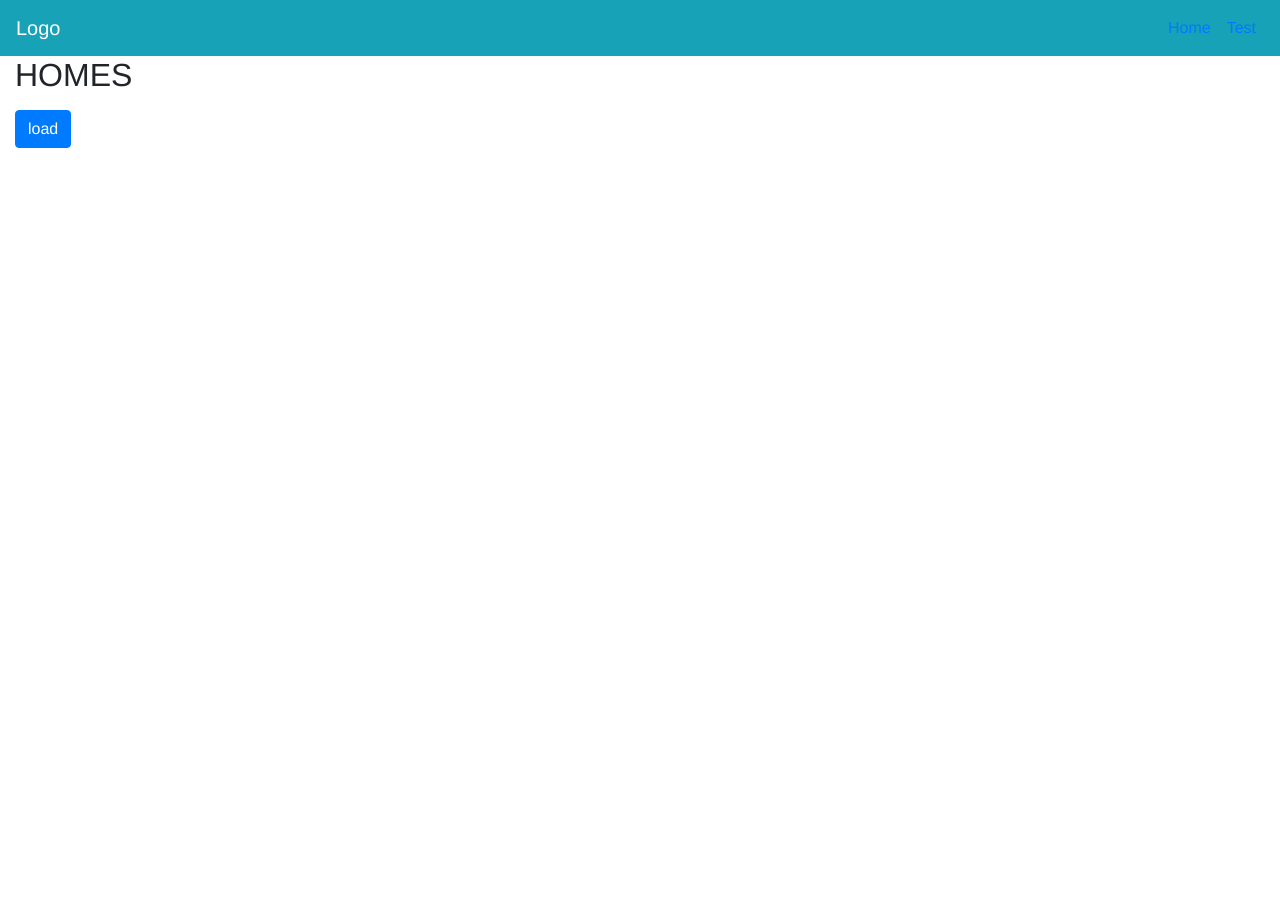
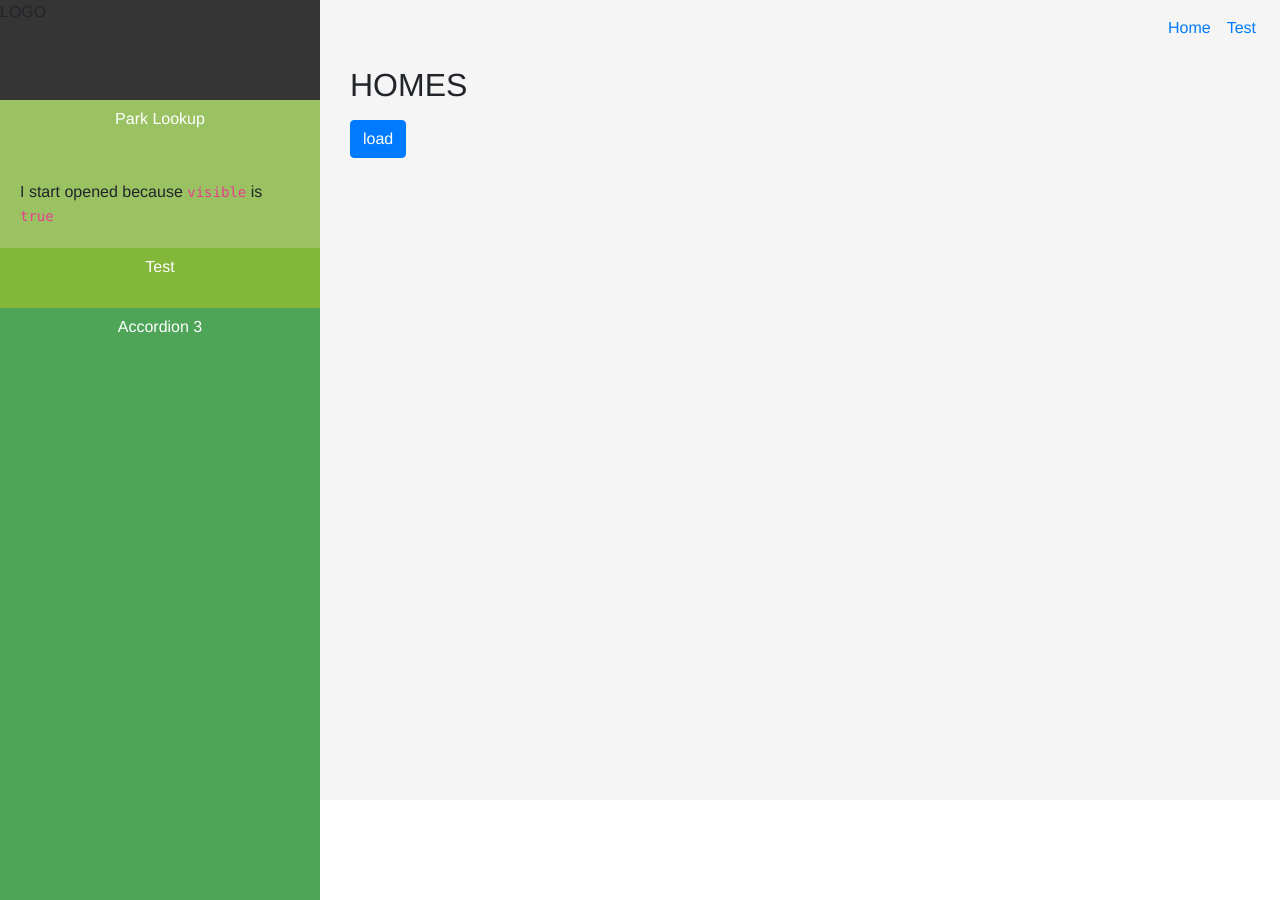
Before and after one commit to gemlarin/national-park-explorer, a Vue app: page /#/ in a window 1280 px wide. Before the commit the page ends 800 px from the top, so only its background shows below. Built offline with nearby package versions, Linux system fonts and the light colour scheme.

Commit message:
Side Nav Added

```diff
--- a/src/components/Navigation/Navigation.vue
+++ b/src/components/Navigation/Navigation.vue
@@ -1,14 +1,18 @@
 <template>
-    <b-navbar toggleable="md" type="dark" variant="info">
+    <b-navbar toggleable="md" type="dark" variant="info" class="top-nav">
         <b-navbar-toggle target="nav_collapse"></b-navbar-toggle>
-        <b-navbar-brand href="#">Logo</b-navbar-brand>
         <b-collapse is-nav id="nav_collapse">
             <!-- Right aligned nav items -->
             <b-navbar-nav class="ml-auto">
-
                 <b-nav-item href="#"><router-link to="/">Home</router-link></b-nav-item>
-                 <b-nav-item href="#"><router-link to="/test">Test</router-link></b-nav-item>
+                <b-nav-item href="#"><router-link to="/test">Test</router-link></b-nav-item>
             </b-navbar-nav>
         </b-collapse>
 </b-navbar>
 </template>
+
+<style>
+    .top-nav.bg-info{
+        background-color:#f5f5f5 !important;
+    }
+</style>
--- /dev/null
+++ b/src/components/Navigation/SideNav.vue
@@ -0,0 +1,142 @@
+<template>
+<div class="sidenav-container">
+    <div role="tablist" id="sidenav">
+        <router-link tag="div" to="/home">
+        <b-card no-body class="mb-1">
+            <b-card-header header-tag="header" class="p-1" role="tab">
+            <b-btn block href="#" v-b-toggle.accordion1 variant="info">Park Lookup</b-btn>
+            </b-card-header>
+            <b-collapse id="accordion1" visible accordion="my-accordion" role="tabpanel">
+            <b-card-body>
+                <p class="card-text">
+                I start opened because <code>visible</code> is <code>true</code>
+                </p>
+            </b-card-body>
+            </b-collapse>
+        </b-card>
+        </router-link>
+        <router-link tag="div" to="/test">
+        <b-card no-body class="mb-1">
+            <b-card-header header-tag="header" class="p-1" role="tab">
+            <b-btn block href="#" v-b-toggle.accordion2 variant="info">Test</b-btn>
+            </b-card-header>
+            <b-collapse id="accordion2" accordion="my-accordion" role="tabpanel">
+            <b-card-body>
+                <p class="card-text">
+                I start opened because <code>visible</code> is <code>true</code>
+                </p>
+            </b-card-body>
+            </b-collapse>
+        </b-card>
+        </router-link>
+        <b-card no-body class="mb-1">
+            <b-card-header header-tag="header" class="p-1" role="tab">
+            <b-btn block href="#" v-b-toggle.accordion3 variant="info">Accordion 3</b-btn>
+            </b-card-header>
+            <b-collapse id="accordion3" accordion="my-accordion" role="tabpanel">
+            <b-card-body>
+                   <p class="card-text">
+                I start opened because <code>visible</code> is <code>true</code>
+                </p>
+            </b-card-body>
+            </b-collapse>
+        </b-card>
+        </div>
+    </div>
+</template>
+<script>
+
+  export default {
+    name: 'sidenav',
+    methods:{
+        openpage(path){
+            this.$router.go(path)
+        }
+    }
+  }
+</script>
+<style lang="scss">
+
+    #sidenav{
+
+        #accordion1 .card-body{
+            background-color: rgb(154, 194, 99);
+        }
+        > div:nth-child(1) header .btn-info {
+            color: #fff;
+            background-color: rgb(154, 194, 99);
+            border-color: rgb(154, 194, 99);
+            height:60px;
+            &:hover{
+                background-color: rgb(148, 187, 93);
+                border-color: rgb(148, 187, 93);
+            }
+        }
+
+        #accordion2 > .card-body{
+            background-color: #83b73a;
+        }
+        > div:nth-child(2) header .btn-info {
+            color: #fff;
+            background-color: #83b73a;
+            border-color: #83b73a;
+            height:60px;
+            &:hover{
+                background-color: #7BAF3C;
+                border-color: #7BAF3C;
+            }
+        }
+
+        #accordion3 > .card-body{
+            background-color: #4EA558;;
+        }
+        > div:nth-child(3) header .btn-info {
+            color: #fff;
+            background-color: #4EA558;
+            border-color: #4EA558;
+            height:60px;
+            &:hover{
+                background-color: #439c4d;
+                border-color: #439c4d;
+            }
+        }
+
+        .card-header:first-child{
+            border-radius: 0;
+        }
+        .p-1{
+            padding:0 !important;
+        }
+        .mb-1, .my-1 {
+            margin-bottom: 0 !important;
+        }
+        .card-header{
+            background-color: rgba(0, 0, 0, 0.03);
+            border-bottom: 0;
+        }
+        .card {
+            position: relative;
+            display: -ms-flexbox;
+            display: -webkit-box;
+            display: flex;
+            -ms-flex-direction: column;
+            -webkit-box-orient: vertical;
+            -webkit-box-direction: normal;
+            flex-direction: column;
+            min-width: 0;
+            word-wrap: break-word;
+            background-color: #fff;
+            background-clip: border-box;
+            border: none;
+            border-radius: 0;
+        }
+        .btn{
+            border-radius:0;
+        }
+        .btn-info:focus, .btn-info.focus {
+            -webkit-box-shadow: none;
+            box-shadow: none;
+        }
+    }
+
+</style>
--- a/src/components/Parklist/Parklist.vue
+++ b/src/components/Parklist/Parklist.vue
@@ -37,4 +37,5 @@ export default {
   ul{
     padding-left:0;
   }
+
 </style>
--- a/src/router.js
+++ b/src/router.js
@@ -14,6 +14,11 @@ export default new Router({
       component: Home
     },
     {
+      path: '/home',
+      name: 'home',
+      component: Home
+    },
+    {
       path: '/test',
       name: 'test',
       component: Test
--- a/src/views/Home.vue
+++ b/src/views/Home.vue
@@ -29,3 +29,8 @@ export default {
 
 }
 </script>
+<style>
+  .home{
+    padding:10px 30px;
+  }
+</style>
--- a/src/views/Layout.vue
+++ b/src/views/Layout.vue
@@ -1,31 +1,56 @@
 <template>
   <div>
-    <Navigation />
     <div class="container">
       <div class="row no-gutters">
-        <div class="col-12 col-sm-8">
+        <div class="col-12 col-sm-3">
+          <div class="sidenav-container">
+            <div class="logo-block">
+              LOGO
+            </div>
+            <SideNav />
+          </div>
+        </div>
+        <div class="col-12 col-sm-9 page-viewport">
+          <Navigation />
           <router-view/>
-        </div>
-        <div class="col-12 col-sm-4">
-
         </div>
       </div>
     </div>
   </div>
 </template>
 <script>
+  import SideNav from '@/components/Navigation/SideNav.vue'
   import Navigation from '@/components/Navigation/Navigation.vue'
   export default {
 
     name: 'home',
     components: {
+      SideNav,
       Navigation
     },
   }
 </script>
-<style>
+<style >
+
+  .sidenav-container{
+      height:100vh;
+      background-color:#4EA558;
+  }
   .container{
     max-width:100% !important;
     margin:0 !important;
+    padding-right: 0 !important;
+    padding-left: 0 !important;
   }
+
+  .logo-block{
+    background-color:#353535;
+    height:100px;
+    display:block;
+  }
+
+  .page-viewport{
+    background-color:#f5f5f5
+  }
+
 </style>
```
Also changed, not shown: 1 other file (tests, documents, lock files or other folders).
